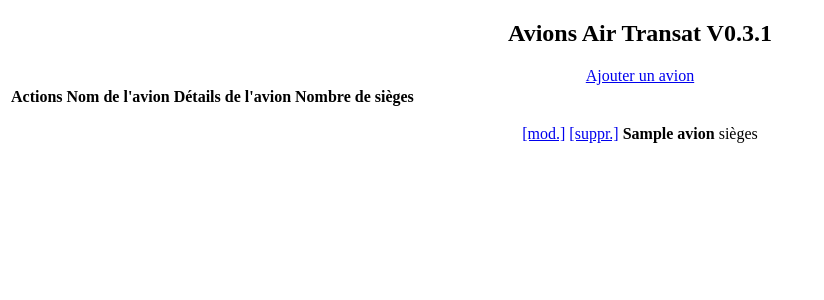
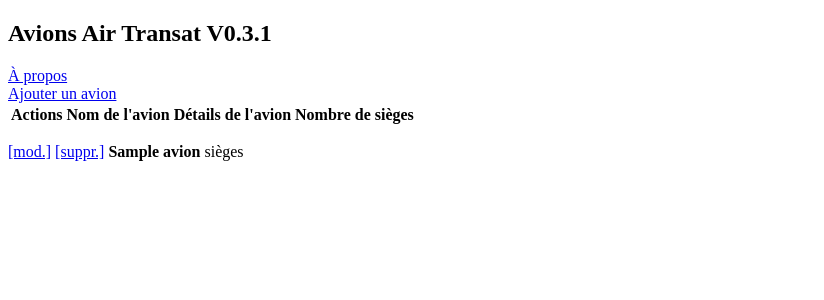
Before and after one commit to WillStanks/Site_Avions, a PHP site: page / in a window 1280 px wide. Shown: the top 300 px of the page, without its empty margins (0-824 px from the left). Run offline with PHP 8.4, Linux system fonts and the light colour scheme; tables that the repository leaves empty or names only in its code hold one stand-in row (values such as "Sample post"); data that the repository does not hold is empty.

Commit message:
Modif : Modification de la page A propos.

```diff
--- a/airport_v0_0_1/a_propos.html
+++ b/airport_v0_0_1/a_propos.html
@@ -13,6 +13,7 @@
   <body>
     <h2>William Stancu</h2>
     <p><strong> 420-4a4 MO </strong> Web et bases de données </br>Hiver 2022, Collège Montmorency</p>
+    <a href="index.php">Retour à la page d'accueil</a>
     <h3>Diagramme réalisé avec Designer</h3>
     <img src="images\diagrammeWill.png" alt="Diagramme PhpMyAdmin" width="30%">
     <h3>Diagramme source</h3>
--- a/airport_v0_0_1/index.php
+++ b/airport_v0_0_1/index.php
@@ -6,8 +6,7 @@
     <title>Liste des avions</title>
 </head>
 <style>
-    form,
-    body {
+    form {
         text-align: center;
     }
 </style>
@@ -15,6 +14,7 @@
 <body>
     <h2>Avions Air Transat V0.3.1</h2>
 
+    <a href="a_propos.html">À propos</a></br>
     <a href="avion_nouveau.php">Ajouter un avion</a>
 
     <?php
```
